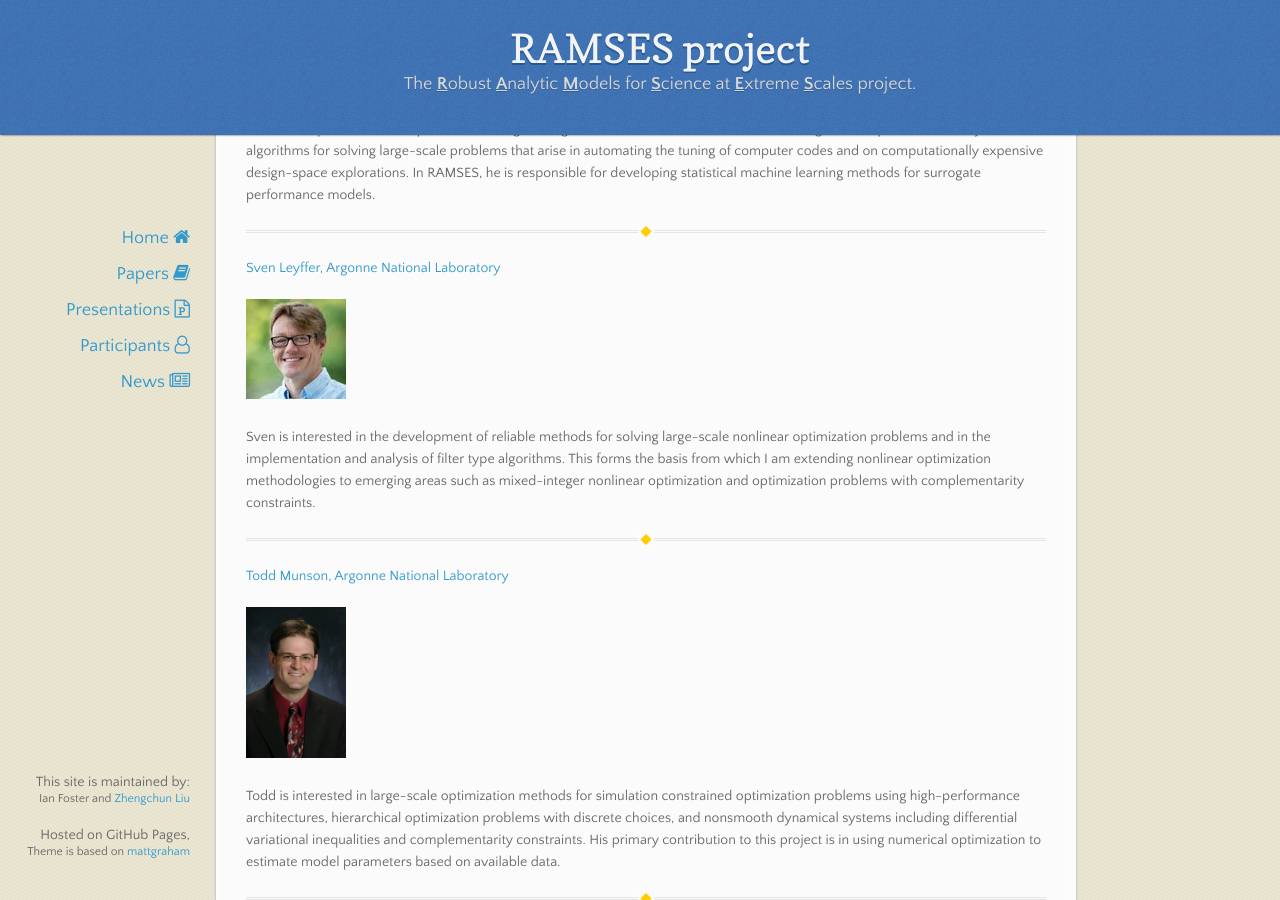
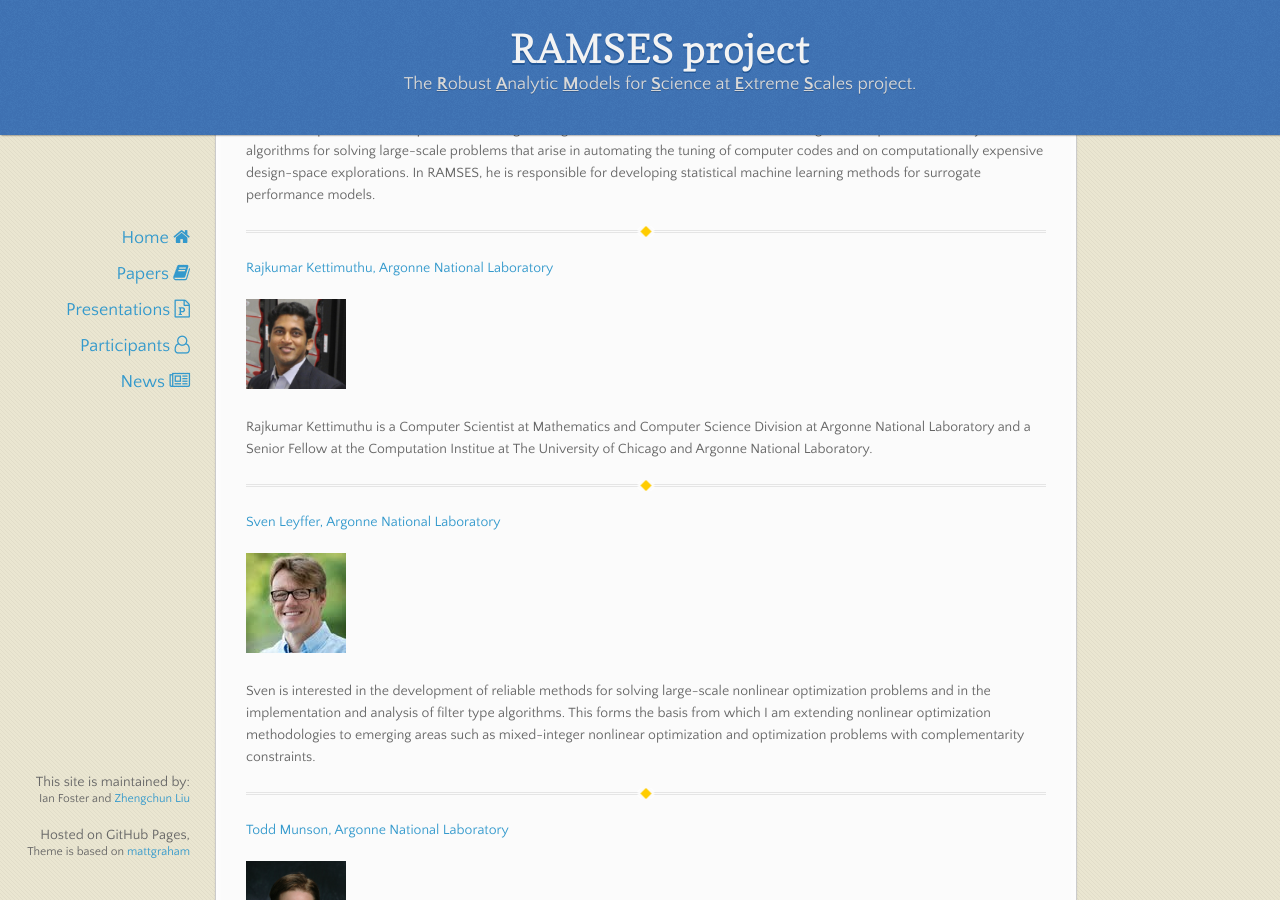
Before and after one commit to ramsesproject/ramses.github.io, a Jekyll site: the page built from participants.md, in a window 1280 px wide and 900 px high, scrolled down 1761 px. Built offline with Jekyll 4.4.1, drawn with Linux system fonts in a browser that asks for light colours; nearby versions of some CDN libraries.

Commit message:
add, delete, polish etc.

```diff
--- a/participants.md
+++ b/participants.md
@@ -44,6 +44,13 @@
 Prasanna Balaprakash is an assistant computer scientist with a joint appointment in the Mathematics and Computer Science Division and the Leadership Computing Facility at Argonne National Laboratory. His research interests span the areas of machine learning, numerical optimization, and performance engineering. His current research focus is on the design, development, and analysis of algorithms for solving large-scale problems that arise in automating the tuning of computer codes and on computationally expensive design-space explorations. In RAMSES, he is responsible for developing statistical machine learning methods for surrogate performance models.
 
 ---
+[Rajkumar Kettimuthu, Argonne National Laboratory](http://www.mcs.anl.gov/~kettimut/)
+
+<img src="files/img/Raj-GO.jpg" alt="Drawing" style="width: 100px;"/>
+
+Rajkumar Kettimuthu is a Computer Scientist at Mathematics and Computer Science Division at Argonne National Laboratory and a Senior Fellow at the Computation Institue at The University of Chicago and Argonne National Laboratory.
+
+---
 [Sven Leyffer, Argonne National Laboratory](http://wiki.mcs.anl.gov/leyffer/index.php/Sven_Leyffer)
 
 <img src="files/img/leyffer_100.jpg" alt="Drawing" style="width: 100px;"/>
```
Also changed, not shown: files/img/Raj-GO.jpg (added).
